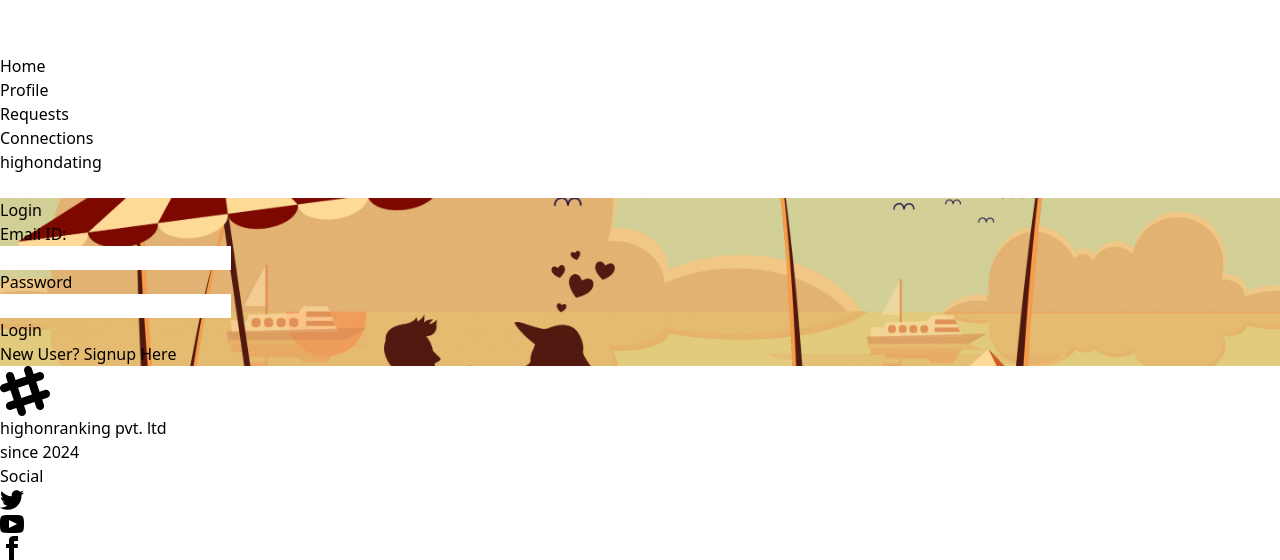
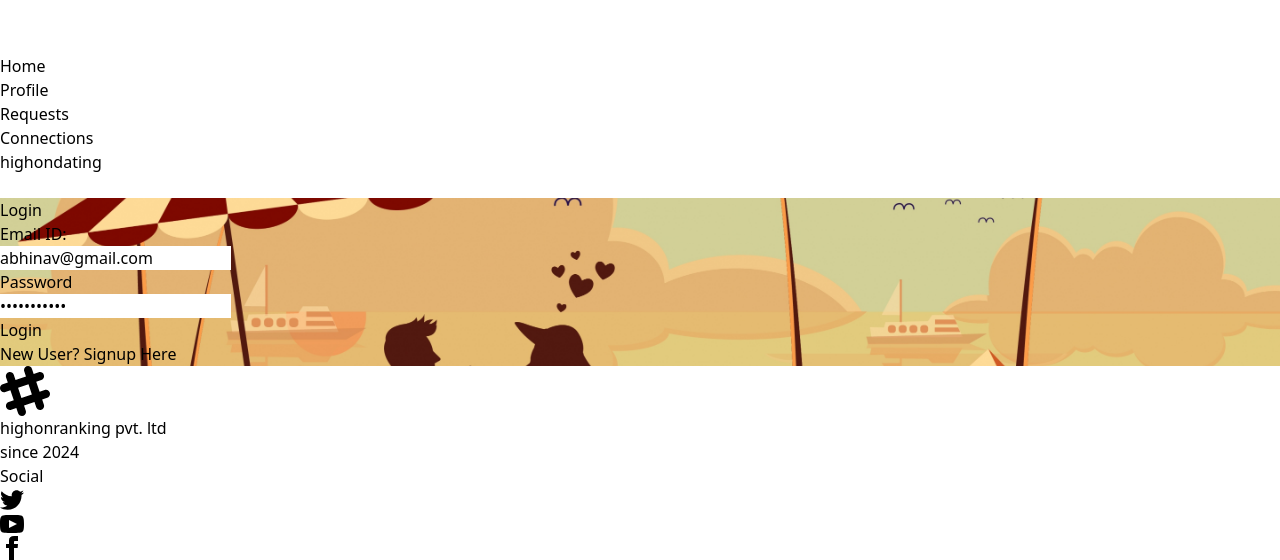
Before and after one commit to highonranking/highondating, a React (Vite) app: page /login in a window 1280 px wide. Shown: the part 1226-1786 px from the top of the page. Built offline with nearby package versions, Linux system fonts and the light colour scheme; no server answers.

Commit message:
axios fixes

```diff
--- a/src/components/Body.jsx
+++ b/src/components/Body.jsx
@@ -6,13 +6,18 @@ import { BASE_URL } from "../utils/constants"
 import { useDispatch, useSelector } from "react-redux"
 import { addUser } from "../utils/userSlice"
 import { useEffect } from "react"
+
+
 const Body = () => {
     const dispatch = useDispatch();
     const navigate = useNavigate();
     const userData = useSelector(store => store.user)
     const fetchLoggedInUser = async () => {
+        axios.defaults.withCredentials = true;
+
         if(userData) return;
         try{
+
             const user = await axios.get(BASE_URL+'/profile/view', {withCredentials:true});
             dispatch(addUser(user.data));
 
--- a/src/components/ChatWindow.jsx
+++ b/src/components/ChatWindow.jsx
@@ -13,6 +13,8 @@ const ChatWindow = ({ connection, onClose }) => {
   const loggedInUserId = user?._id;
 
   const fetchMessages = async () => {
+    axios.defaults.withCredentials = true;
+
     try {
       const res = await axios.get(
         `${BASE_URL}/api/messages?userId1=${connection._id}&userId2=${loggedInUserId}`,
--- a/src/components/Connections.jsx
+++ b/src/components/Connections.jsx
@@ -12,6 +12,8 @@ const Connections = () => {
   const [selectedConnection, setSelectedConnection] = useState(null); // To manage selected chat
 
   const fetchConnections = async () => {
+    axios.defaults.withCredentials = true;
+
     try {
       const res = await axios.get(BASE_URL + "/user/connections", {
         withCredentials: true,
--- a/src/components/EditProfile.jsx
+++ b/src/components/EditProfile.jsx
@@ -17,6 +17,8 @@ const EditProfile = ({ user }) => {
   const [showToast, setShowToast] = useState(false);
 
   const saveProfile = async () => {
+    axios.defaults.withCredentials = true;
+
     //Clear Errors
     setError("");
     try {
--- a/src/components/Feed.jsx
+++ b/src/components/Feed.jsx
@@ -10,6 +10,8 @@ const Feed = () => {
   const dispatch = useDispatch();
 
   const getFeed = async () => {
+    axios.defaults.withCredentials = true;
+
     // if (feed) return;
     console.log(feed);
     try {
--- a/src/components/Header.jsx
+++ b/src/components/Header.jsx
@@ -7,10 +7,13 @@ import { Link, useNavigate } from "react-router-dom";
 
 
 const Header = () => {
+
     const dispatch = useDispatch();
     const navigate = useNavigate();
     const user = useSelector(store => store.user);
     const handleLogout = async ()=>{
+        axios.defaults.withCredentials = true;
+
         try{
             const userLogout = await axios.post(BASE_URL+"/logout", {}, {withCredentials:true});
             dispatch(removeUser(userLogout.data));
--- a/src/components/Login.jsx
+++ b/src/components/Login.jsx
@@ -7,8 +7,8 @@ import { BASE_URL } from "../utils/constants";
 import BG_IMG from '../assets/bg.jpg'
 
 const Login = () => {
-  const [emailId, setEmailId] = useState("");
-  const [password, setPassword] = useState("");
+  const [emailId, setEmailId] = useState("abhinav@gmail.com");
+  const [password, setPassword] = useState("Abhinav@123");
   const [firstName, setFirstName] = useState("");
   const [lastName, setLastName] = useState("");
   const [isLoginForm, setIsLoginForm] = useState(true);
@@ -17,6 +17,8 @@ const Login = () => {
   const navigate = useNavigate();
 
   const handleLogin = async () => {
+    axios.defaults.withCredentials = true;
+
     try {
       const res = await axios.post(
         BASE_URL + "/login",
--- a/src/components/Requests.jsx
+++ b/src/components/Requests.jsx
@@ -9,6 +9,8 @@ const Requests = () => {
   const dispatch = useDispatch();
 
   const reviewRequest = async (status, _id) => {
+    axios.defaults.withCredentials = true;
+
     try {
       const res = axios.post(
         BASE_URL + "/request/review/" + status + "/" + _id,
--- a/src/components/UserCard.jsx
+++ b/src/components/UserCard.jsx
@@ -11,6 +11,8 @@ const UserCard = ({ user }) => {
   const dispatch = useDispatch();
 
   const handleAction = async (status) => {
+    axios.defaults.withCredentials = true;
+
     try {
       await axios.post(
         `${BASE_URL}/request/send/${status}/${_id}`,
--- a/src/utils/constants.js
+++ b/src/utils/constants.js
@@ -1 +1 @@
-export const BASE_URL = 'http://localhost:7777';
+export const BASE_URL = 'https://highondating-service.onrender.com';
```
